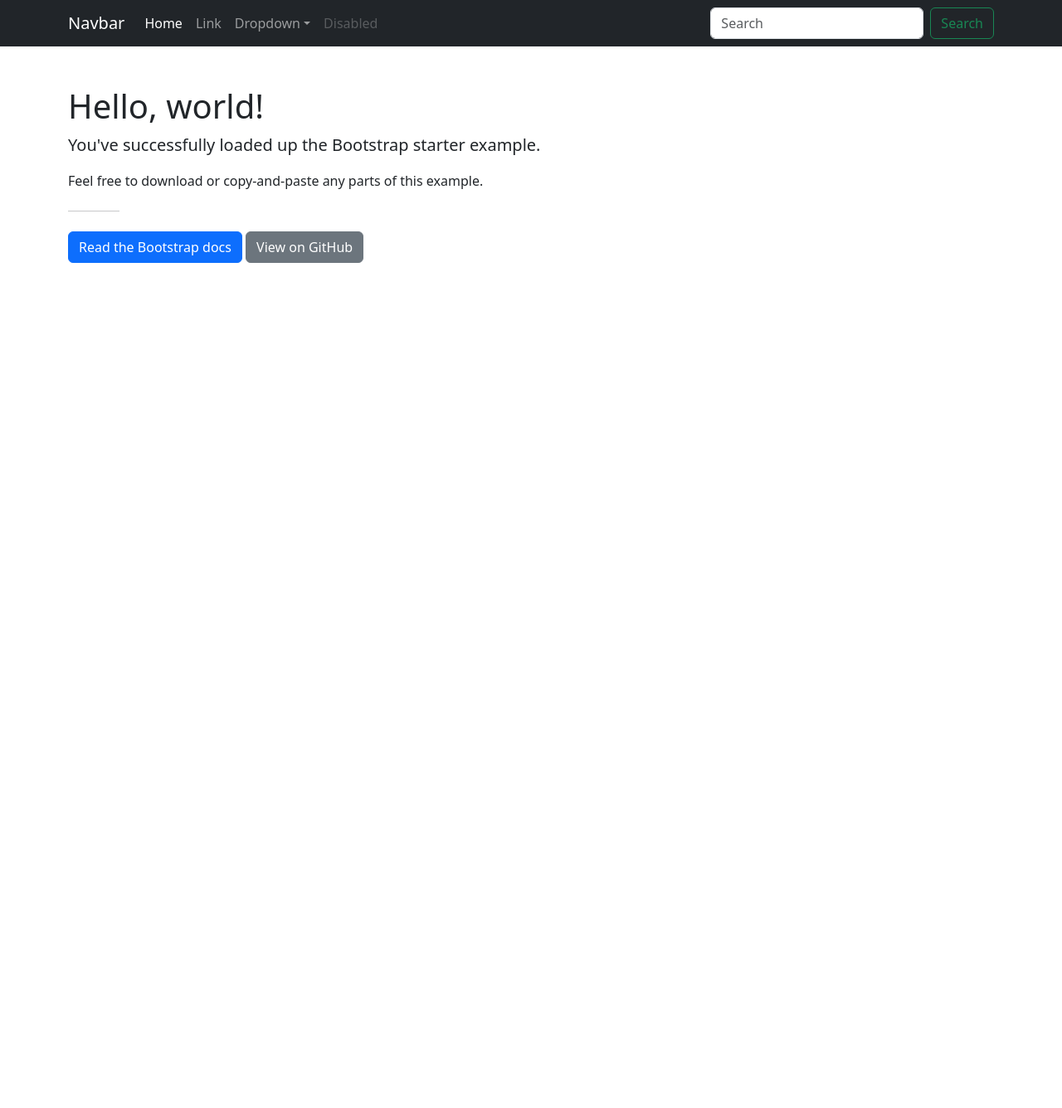
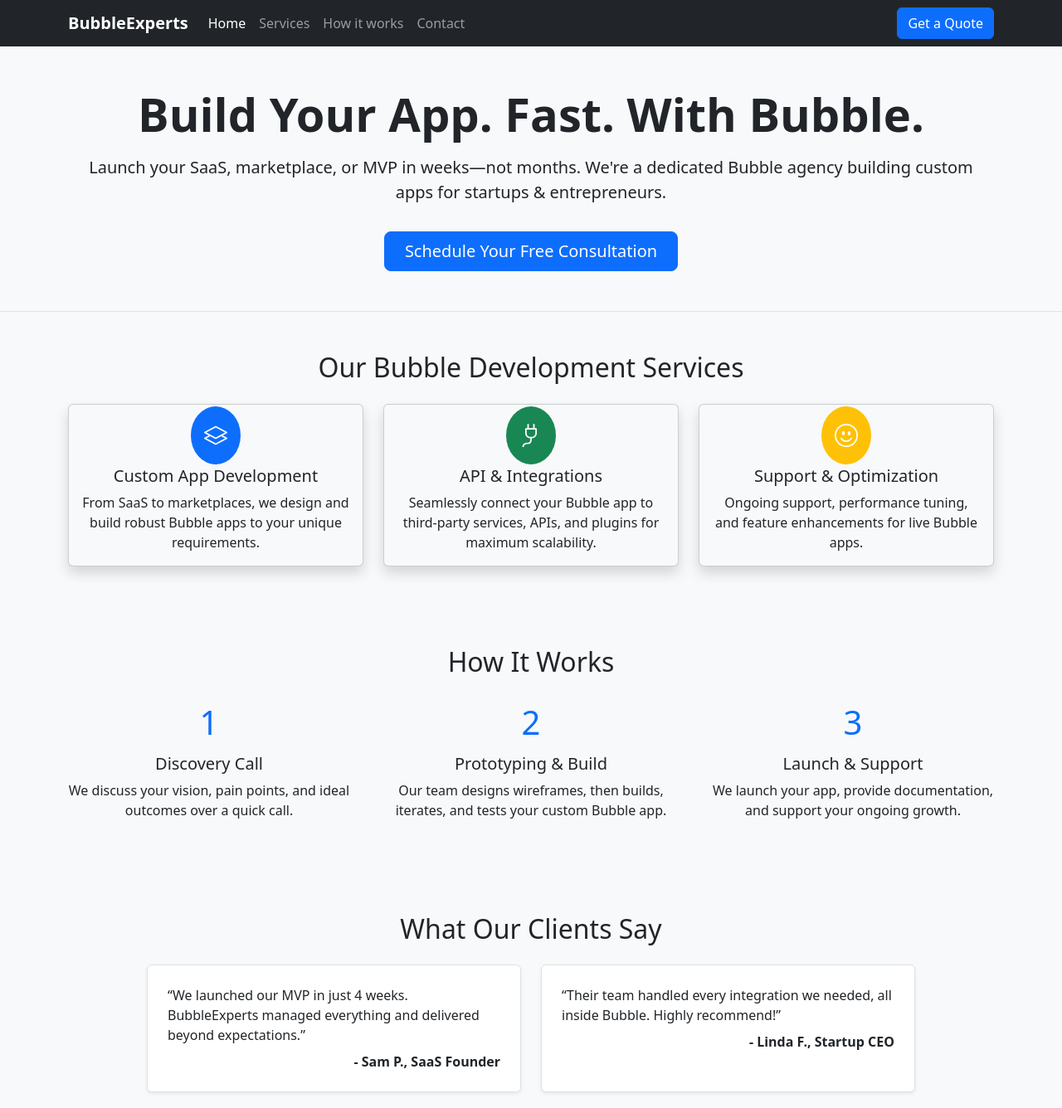
Before and after one commit to chiragbidx/signal-garden-ewb, a website: page index.html in a window 1280 px wide. Shown: the top 1336 px of the page at 83% size. Before the commit the page ends 800 px from the top, so only its background shows below. Drawn offline with nearby package versions, Linux system fonts and the light colour scheme; a script that the page names is missing.

Commit message:
Bubble Agency Landing Page

```diff
--- a/index.html
+++ b/index.html
@@ -3,7 +3,7 @@
   <head>
     <meta charset="utf-8">
     <meta name="viewport" content="width=device-width, initial-scale=1">
-    <title>Bootstrap demo</title>
+    <title>Bubble Development Agency – Launch Your No-Code App</title>
 
     <link
       href="https://cdn.jsdelivr.net/npm/bootstrap@5.3.8/dist/css/bootstrap.min.css"
@@ -11,52 +11,150 @@
       integrity="sha384-sRIl4kxILFvY47J16cr9ZwB07vP4J8+LH7qKQnuqkuIAvNWLzeN8tE5YBujZqJLB"
       crossorigin="anonymous"
     >
+    <link rel="stylesheet" href="styles.css">
   </head>
 
   <body>
     <nav class="navbar navbar-expand-lg navbar-dark bg-dark">
       <div class="container">
-        <a class="navbar-brand" href="#">Navbar</a>
+        <a class="navbar-brand fw-bold" href="#">BubbleExperts</a>
         <button class="navbar-toggler" type="button" data-bs-toggle="collapse" data-bs-target="#navbarSupportedContent">
           <span class="navbar-toggler-icon"></span>
         </button>
         <div class="collapse navbar-collapse" id="navbarSupportedContent">
           <ul class="navbar-nav me-auto mb-2 mb-lg-0">
             <li class="nav-item"><a class="nav-link active" href="#">Home</a></li>
-            <li class="nav-item"><a class="nav-link" href="#">Link</a></li>
-            <li class="nav-item dropdown">
-              <a class="nav-link dropdown-toggle" href="#" data-bs-toggle="dropdown">Dropdown</a>
-              <ul class="dropdown-menu">
-                <li><a class="dropdown-item" href="#">Action</a></li>
-                <li><a class="dropdown-item" href="#">Another action</a></li>
-                <li><hr class="dropdown-divider"></li>
-                <li><a class="dropdown-item" href="#">Something else here</a></li>
-              </ul>
-            </li>
-            <li class="nav-item"><a class="nav-link disabled">Disabled</a></li>
+            <li class="nav-item"><a class="nav-link" href="#services">Services</a></li>
+            <li class="nav-item"><a class="nav-link" href="#how-it-works">How it works</a></li>
+            <li class="nav-item"><a class="nav-link" href="#contact">Contact</a></li>
           </ul>
-          <form class="d-flex">
-            <input class="form-control me-2" type="search" placeholder="Search">
-            <button class="btn btn-outline-success" type="submit">Search</button>
-          </form>
+          <a href="#contact" class="btn btn-primary">Get a Quote</a>
         </div>
       </div>
     </nav>
 
-    <div class="container my-5">
-      <h1>Hello, world!</h1>
-      <div class="col-lg-8 px-0">
-        <p class="fs-5">
-          You've successfully loaded up the Bootstrap starter example.
-        </p>
-        <p>Feel free to download or copy-and-paste any parts of this example.</p>
+    <header class="py-5 bg-light border-bottom">
+      <div class="container text-center">
+        <h1 class="display-4 fw-bold">Build Your App. Fast. With Bubble.</h1>
+        <p class="lead mt-3">Launch your SaaS, marketplace, or MVP in weeks—not months. We're a dedicated Bubble agency building custom apps for startups & entrepreneurs.</p>
+        <a href="#contact" class="btn btn-lg btn-primary px-4 mt-3">Schedule Your Free Consultation</a>
+      </div>
+    </header>
 
-        <hr class="col-1 my-4">
+    <section id="services" class="py-5">
+      <div class="container">
+        <h2 class="text-center mb-4">Our Bubble Development Services</h2>
+        <div class="row g-4">
+          <div class="col-md-4">
+            <div class="card h-100 shadow">
+              <div class="card-body text-center">
+                <div class="mb-3"><span class="bg-primary text-white rounded-circle p-3 fs-3"><i class="bi bi-layers"></i></span></div>
+                <h5 class="card-title">Custom App Development</h5>
+                <p class="card-text">From SaaS to marketplaces, we design and build robust Bubble apps to your unique requirements.</p>
+              </div>
+            </div>
+          </div>
+          <div class="col-md-4">
+            <div class="card h-100 shadow">
+              <div class="card-body text-center">
+                <div class="mb-3"><span class="bg-success text-white rounded-circle p-3 fs-3"><i class="bi bi-plug"></i></span></div>
+                <h5 class="card-title">API & Integrations</h5>
+                <p class="card-text">Seamlessly connect your Bubble app to third-party services, APIs, and plugins for maximum scalability.</p>
+              </div>
+            </div>
+          </div>
+          <div class="col-md-4">
+            <div class="card h-100 shadow">
+              <div class="card-body text-center">
+                <div class="mb-3"><span class="bg-warning text-white rounded-circle p-3 fs-3"><i class="bi bi-emoji-smile"></i></span></div>
+                <h5 class="card-title">Support & Optimization</h5>
+                <p class="card-text">Ongoing support, performance tuning, and feature enhancements for live Bubble apps.</p>
+              </div>
+            </div>
+          </div>
+        </div>
+      </div>
+    </section>
 
-        <a href="https://getbootstrap.com" class="btn btn-primary">Read the Bootstrap docs</a>
-        <a href="https://github.com/twbs/examples" class="btn btn-secondary">View on GitHub</a>
+    <section id="how-it-works" class="bg-light py-5">
+      <div class="container">
+        <h2 class="text-center mb-4">How It Works</h2>
+        <div class="row g-5 align-items-center">
+          <div class="col-md-4 text-center">
+            <div class="mb-2 fs-1 text-primary">1</div>
+            <h5>Discovery Call</h5>
+            <p>We discuss your vision, pain points, and ideal outcomes over a quick call.</p>
+          </div>
+          <div class="col-md-4 text-center">
+            <div class="mb-2 fs-1 text-primary">2</div>
+            <h5>Prototyping & Build</h5>
+            <p>Our team designs wireframes, then builds, iterates, and tests your custom Bubble app.</p>
+          </div>
+          <div class="col-md-4 text-center">
+            <div class="mb-2 fs-1 text-primary">3</div>
+            <h5>Launch & Support</h5>
+            <p>We launch your app, provide documentation, and support your ongoing growth.</p>
+          </div>
+        </div>
       </div>
-    </div>
+    </section>
+
+    <section id="testimonials" class="py-5">
+      <div class="container">
+        <h2 class="text-center mb-4">What Our Clients Say</h2>
+        <div class="row justify-content-center">
+          <div class="col-md-5 mb-3">
+            <div class="p-4 bg-white border rounded shadow-sm h-100">
+              <p class="mb-2">“We launched our MVP in just 4 weeks. BubbleExperts managed everything and delivered beyond expectations.”</p>
+              <div class="mt-2 text-end">
+                <strong>- Sam P., SaaS Founder</strong>
+              </div>
+            </div>
+          </div>
+          <div class="col-md-5 mb-3">
+            <div class="p-4 bg-white border rounded shadow-sm h-100">
+              <p class="mb-2">“Their team handled every integration we needed, all inside Bubble. Highly recommend!”</p>
+              <div class="mt-2 text-end">
+                <strong>- Linda F., Startup CEO</strong>
+              </div>
+            </div>
+          </div>
+        </div>
+      </div>
+    </section>
+
+    <section id="contact" class="py-5 bg-primary text-white">
+      <div class="container">
+        <div class="row align-items-center">
+          <div class="col-lg-6 mb-4 mb-lg-0">
+            <h2 class="mb-3">Ready to Build Your Bubble App?</h2>
+            <p class="mb-4">Submit your details or book a strategy session—let's turn your idea into a working product, fast!</p>
+            <ul class="list-unstyled fs-5">
+              <li><i class="bi bi-check-circle me-2"></i>Zero code required</li>
+              <li><i class="bi bi-check-circle me-2"></i>End-to-end delivery</li>
+              <li><i class="bi bi-check-circle me-2"></i>Flat-rate pricing</li>
+            </ul>
+          </div>
+          <div class="col-lg-6">
+            <form class="bg-white rounded p-4 text-dark shadow" autocomplete="off">
+              <div class="mb-3">
+                <label for="name" class="form-label">Name*</label>
+                <input type="text" class="form-control" id="name" name="name" required autocomplete="name">
+              </div>
+              <div class="mb-3">
+                <label for="email" class="form-label">Email*</label>
+                <input type="email" class="form-control" id="email" name="email" required autocomplete="email">
+              </div>
+              <div class="mb-3">
+                <label for="project" class="form-label">Tell us about your project</label>
+                <textarea class="form-control" id="project" name="project" rows="3"></textarea>
+              </div>
+              <button type="submit" class="btn btn-primary w-100">Request a Consultation</button>
+            </form>
+          </div>
+        </div>
+      </div>
+    </section>
 
 <!--
   PANDA IMAGE SELECTION SCRIPT v1
@@ -75,6 +173,8 @@
 -->
 <script src="https://bfwqdadlcyndtaqmqtci.supabase.co/storage/v1/object/public/pandajs/panda-branding.js" defer></script>
 
+    <!-- Bootstrap Icons CDN -->
+    <link rel="stylesheet" href="https://cdn.jsdelivr.net/npm/bootstrap-icons@1.11.3/font/bootstrap-icons.min.css">
     <script
       src="https://cdn.jsdelivr.net/npm/bootstrap@5.3.8/dist/js/bootstrap.bundle.min.js"
       integrity="sha384-FKyoEForCGlyvwx9Hj09JcYn3nv7wiPVlz7YYwJrWVcXK/BmnVDxM+D2scQbITxI"
```
